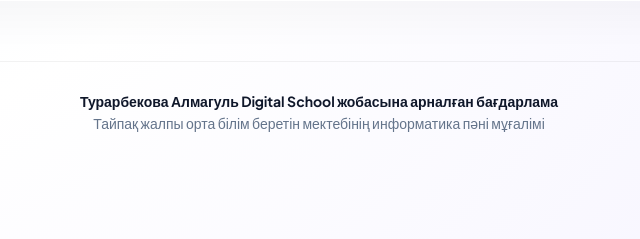
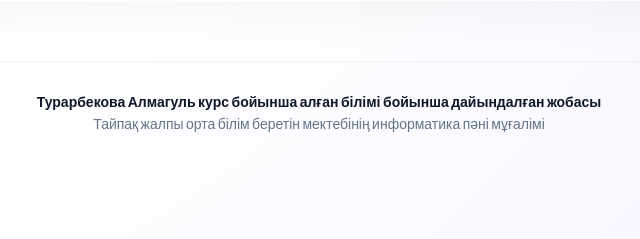
Before and after one commit to DauletKairatovich/ai-school-project, a FastAPI app: page / in a window 1280 px wide. Shown: the part 601-840 px from the top of the page, without its empty margins (321-961 px from the left). Run offline with FastAPI, Linux system fonts and the light colour scheme.

Commit message:
Update index.html

```diff
--- a/templates/index.html
+++ b/templates/index.html
@@ -3,7 +3,7 @@
 <head>
     <meta charset="UTF-8">
     <meta name="viewport" content="width=device-width, initial-scale=1.0">
-    <title>AI DAPTER | Сапалы білім жобасы</title>
+    <title>AI DAPTER | Жоба</title>
     <link href="https://fonts.googleapis.com/css2?family=Plus+Jakarta+Sans:wght@400;600;700&display=swap" rel="stylesheet">
     <script src="https://cdn.jsdelivr.net/npm/marked/marked.min.js"></script>
     <style>
@@ -181,7 +181,7 @@
     </div>
 
     <div class="footer">
-        <b>Турарбекова Алмагуль Digital School жобасына арналған бағдарлама</b>
+        <b>Турарбекова Алмагуль курс бойынша алған білімі бойынша дайындалған жобасы</b>
         Тайпақ жалпы орта білім беретін мектебінің информатика пәні мұғалімі
     </div>
 
```
